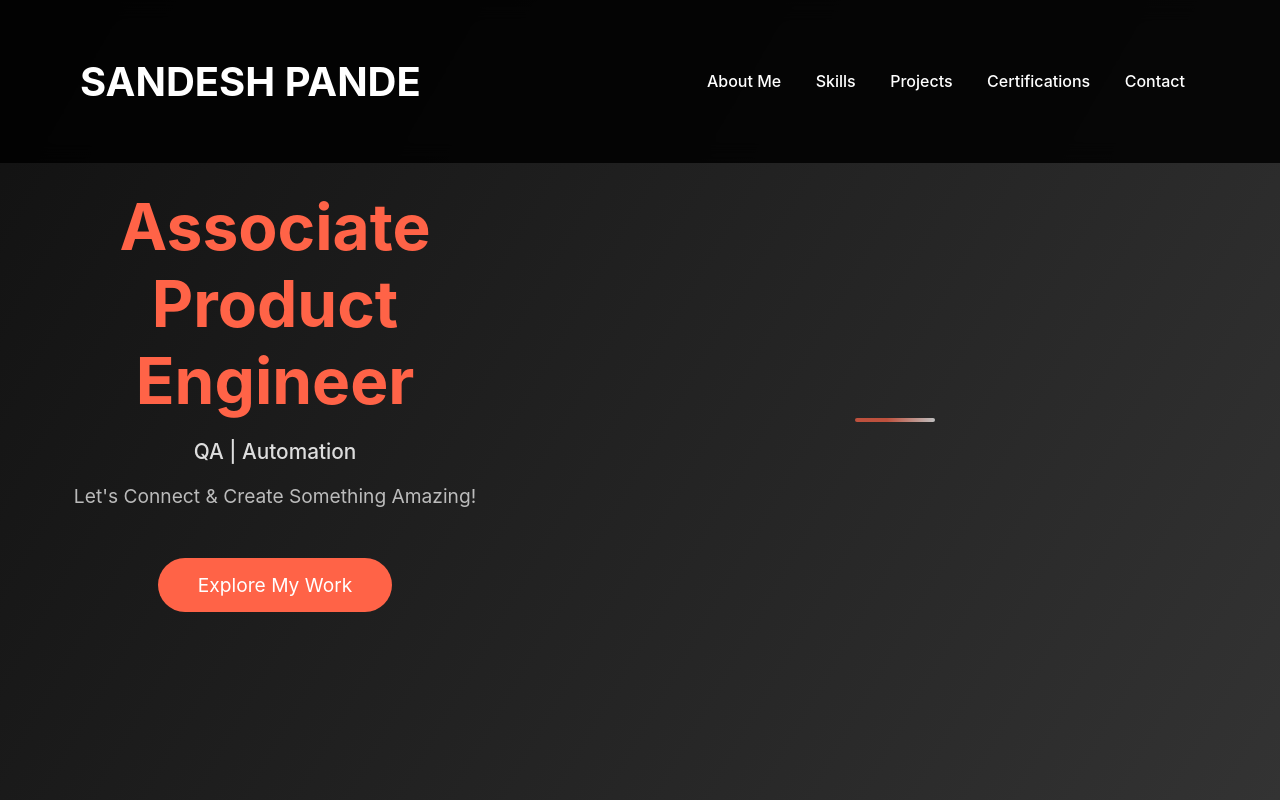
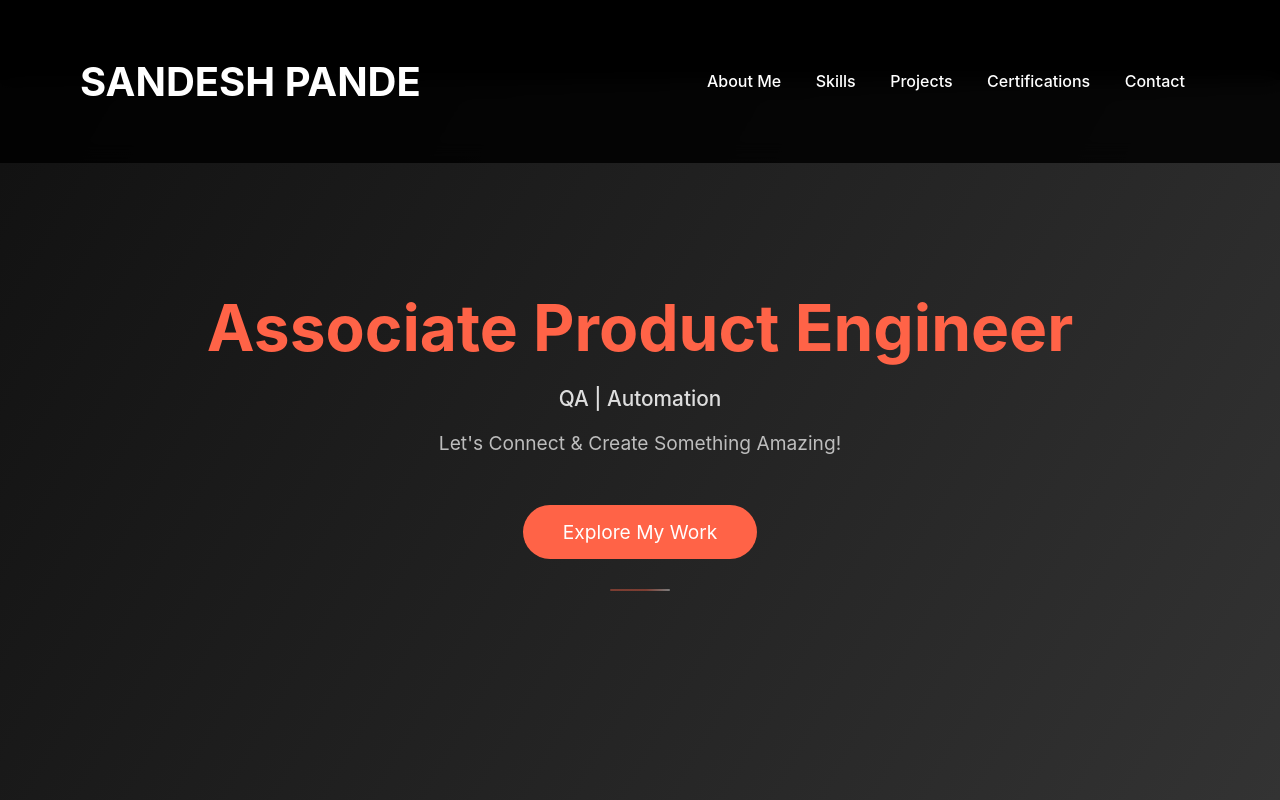
Before and after one commit to Sandesh7777777/sandeshpande.github.io, a plain HTML site: page index.html in a window 1280 px wide. Shown: the top 800 px of the page. Drawn offline with Linux system fonts and the light colour scheme.

Commit message:
Sandesh Pande

```diff
--- a/style.css
+++ b/style.css
@@ -59,14 +59,16 @@ nav a:hover {
 
 /* Hero Section */
 .hero {
-    height: 100vh;
+    min-height: calc(100vh - 80px); /* Adjust for navbar height */
     display: flex;
+    flex-direction: column;
     justify-content: center;
     align-items: center;
     text-align: center;
     background: linear-gradient(120deg, #111, #333);
     animation: fadeIn 2s ease;
     padding: 0 20px;
+    margin-top: 80px; /* Prevent overlap with navbar */
 }
 
 .hero-content h2 {
@@ -152,21 +154,21 @@ nav a:hover {
     width: 100%;
     display: flex;
     justify-content: center;
-    margin: 40px 0 0 0;
+    margin: 30px 0 0 0; /* Less space above divider */
 }
 .divider span {
     display: block;
-    width: 80px;
-    height: 4px;
-    background: linear-gradient(90deg, #ff6347 40%, #fff 100%);
+    width: 60px;
+    height: 2px;
+    background: linear-gradient(90deg, #ff6347 60%, #fff 100%);
     border-radius: 2px;
-    opacity: 0.7;
+    opacity: 0.4; /* Make divider less prominent */
 }
 
 /* About Content */
 .about-content {
     margin-top: 30px;
-    margin-bottom: 20px;
+    margin-bottom: 40px; /* More space after My Work */
     background: rgba(255,255,255,0.03);
     border-radius: 12px;
     padding: 25px 20px;
@@ -230,6 +232,11 @@ nav a:hover {
     font-size: 2.5rem;
     border-bottom: 2px solid #ff6347;
     display: inline-block;
+}
+
+.section-title {
+    margin-bottom: 18px;
+    display: block;
 }
 
 /* Responsive Sections */
```
